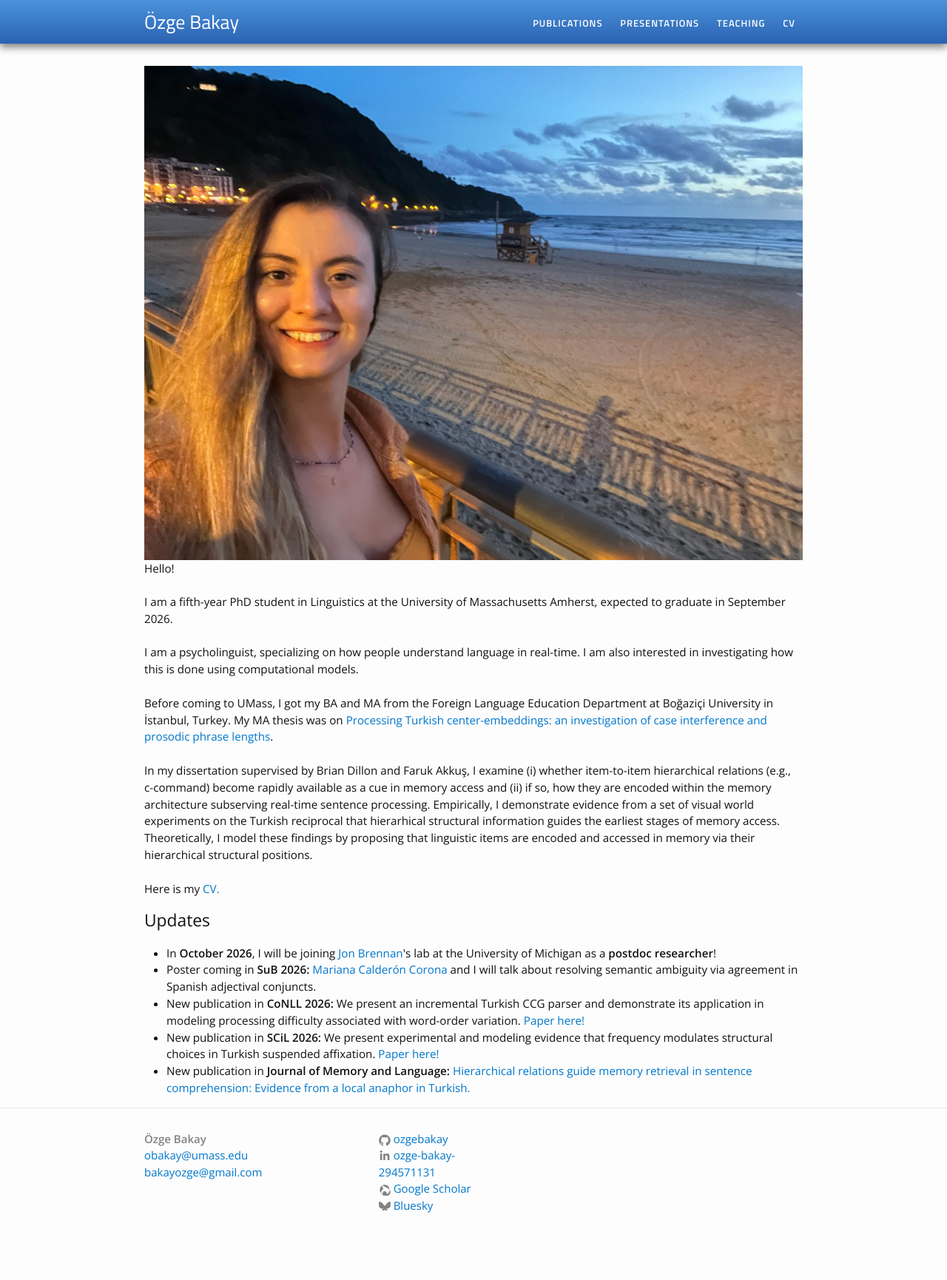
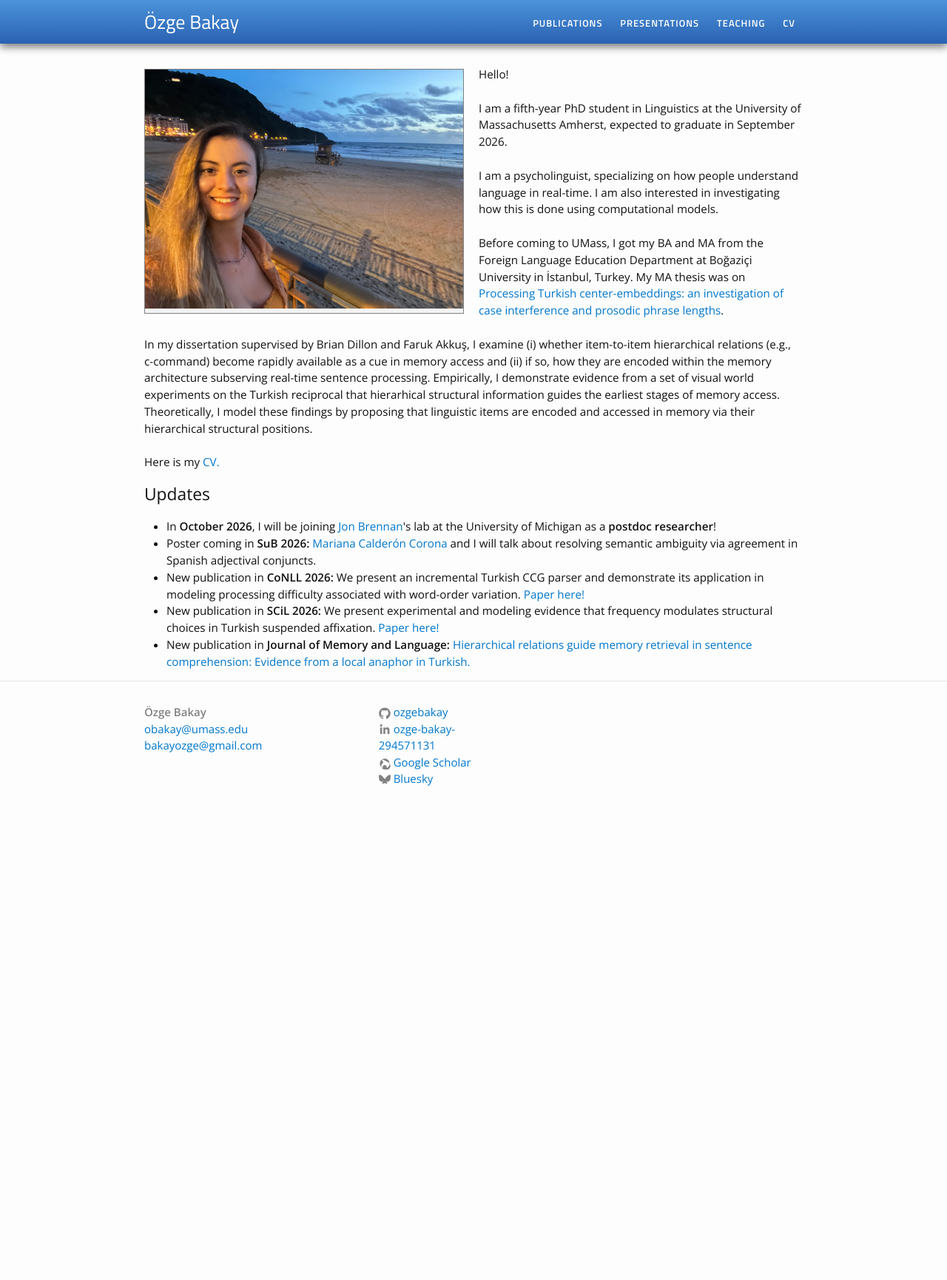
Before and after one commit to ozgebakay/ozgebakay.github.io, a Jekyll site: the page built from index.html, in a window 1280 px wide. Shown: the whole page at 74% size. Built offline with Jekyll 4.4.1, drawn with Linux system fonts in a browser that asks for light colours; after the commit the page ends 1154 px from its top, so only the background shows below that.

Commit message:
Update image.html

```diff
--- a/_includes/image.html
+++ b/_includes/image.html
@@ -1,3 +1,4 @@
-<a href="{{ site.baseurl }}{{ include.href }}">
-  <img src="{{ site.baseurl }}{{ include.url }}" alt="{{ include.caption }}" style="max-width: 100% !important; height: auto !important; object-fit: contain !important;" />
-</a>
+<dl id="" class="wp-caption align{{include.align}}" style="width: {{include.width}}px !important; max-width: 100% !important;">
+<dt><a href="{{ site.baseurl }}{{ include.href }}"><img class="" src="{{ site.baseurl }}{{ include.url }}" alt="{{ include.caption }}" style="width: 100% !important; height: auto !important; object-fit: contain !important;" /></a></dt>
+<dd>{{ include.caption }}</dd>
+</dl>
```
